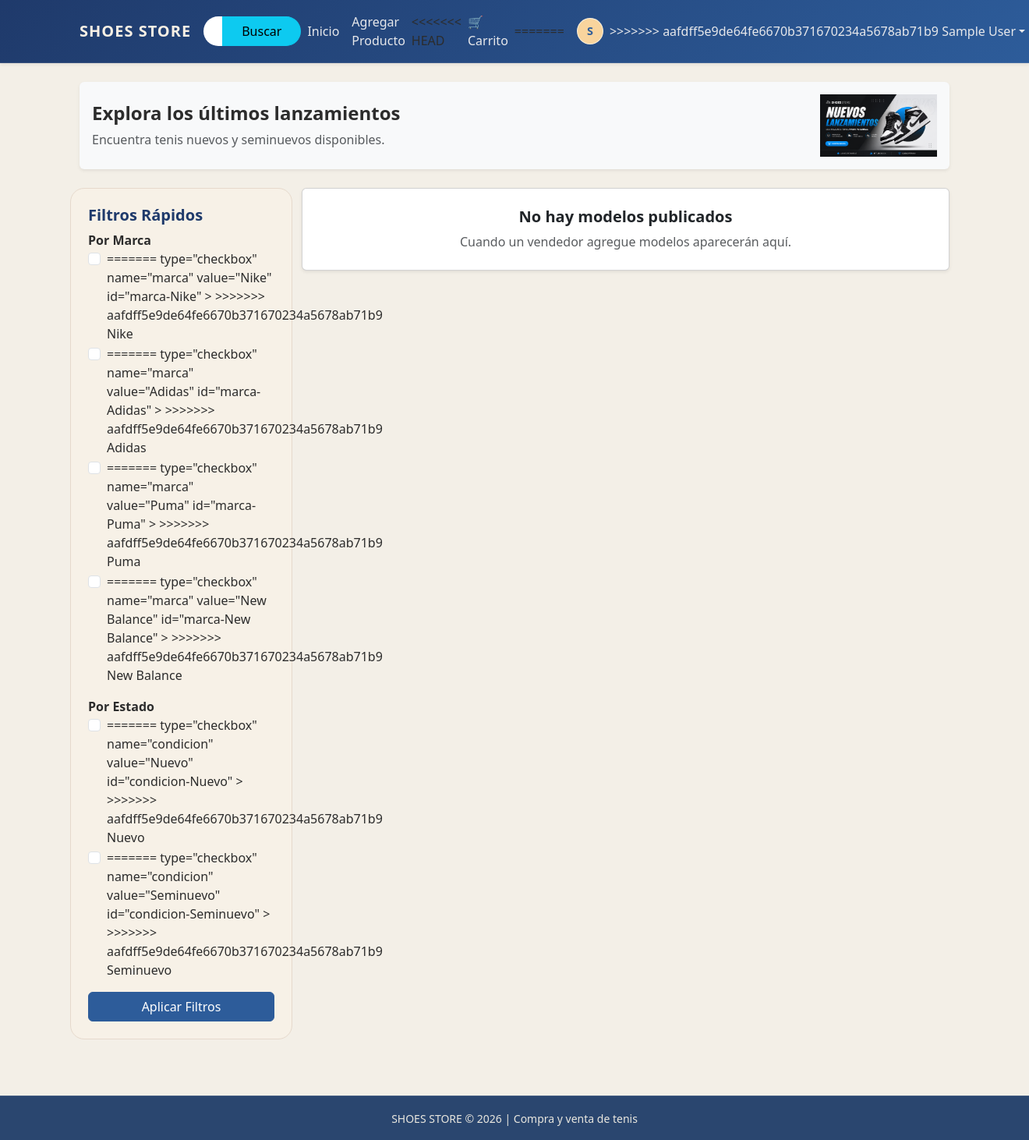
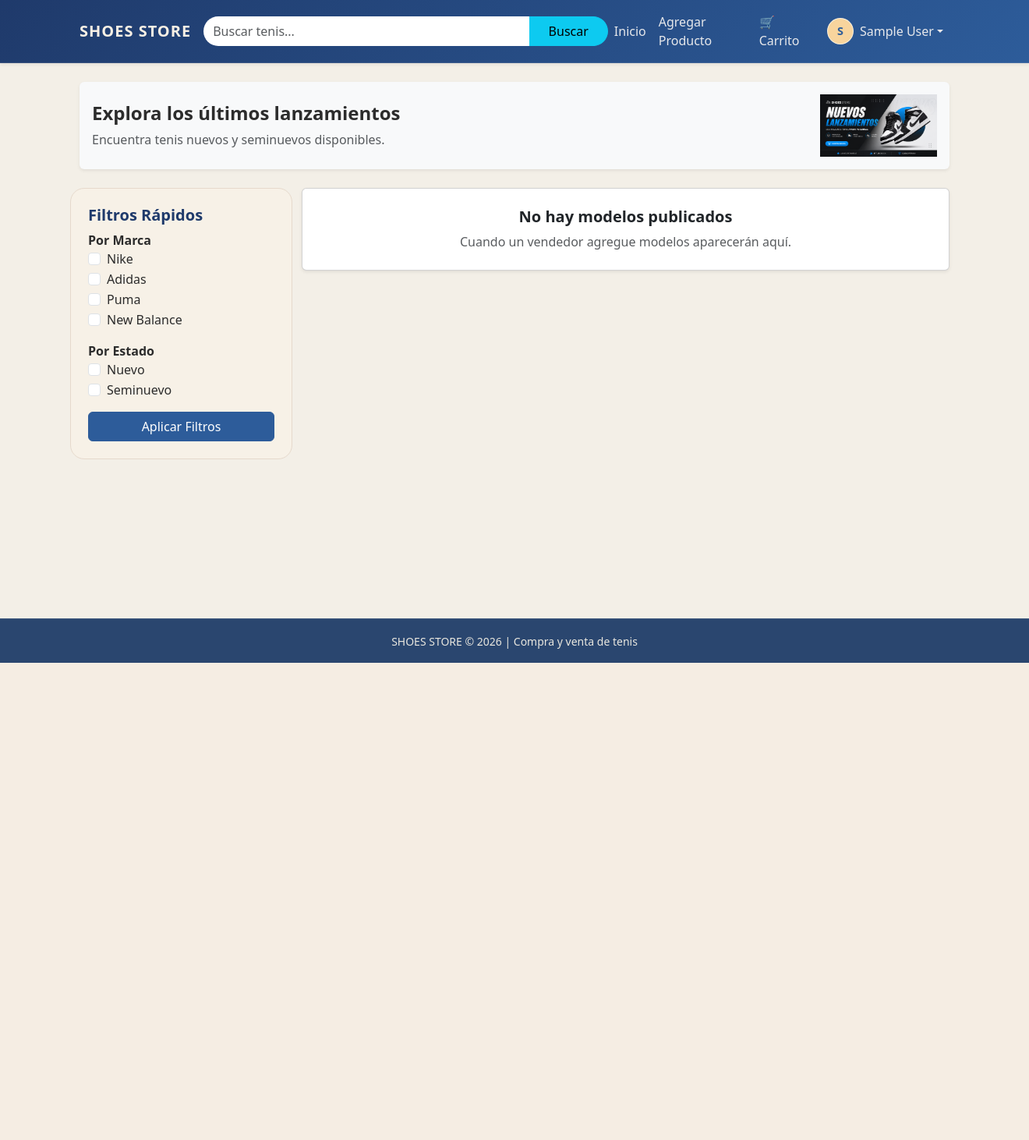
Before and after one commit to RamonRenteria1/Reventa-Tenis-Proyecto, a Flask app: page /tienda in a window 1320 px wide. Shown: the whole page at 78% size. After the commit the page ends 850 px from the top, so only its background shows below. Run offline with Flask 3, Linux system fonts and the light colour scheme; the visitor is signed in with stand-in values (Sample User, id 1); data that the repository does not hold is empty.

Commit message:
Resolver conflictos de merge en tienda.html y base.html

```diff
--- a/templates/base.html
+++ b/templates/base.html
@@ -140,7 +140,6 @@
 
                     {% endif %}
 
-<<<<<<< HEAD
                     <!-- CARRITO CON CONTADOR - AGREGADO -->
                     <li class="nav-item">
                         <a class="nav-link position-relative" href="{{ url_for('ver_carrito') }}">
@@ -152,8 +151,6 @@
                         </a>
                     </li>
 
-                    <li class="nav-item">
-=======
                     <li class="nav-item dropdown ms-lg-2">
                         <a class="nav-link dropdown-toggle d-flex align-items-center"
                            href="#"
@@ -165,7 +162,6 @@
                             <span class="profile-badge me-2">
                                 {{ session.get('nombre')[0] if session.get('nombre') else 'U' }}
                             </span>
->>>>>>> aafdff5e9de64fe6670b371670234a5678ab71b9
 
                             {{ session.get('nombre') }}
 
--- a/templates/tienda.html
+++ b/templates/tienda.html
@@ -30,18 +30,11 @@
                 {% for marca in ['Nike', 'Adidas', 'Puma', 'New Balance'] %}
                 <div class="form-check">
                     <input class="form-check-input"
-<<<<<<< HEAD
-                            type="checkbox"
-                            name="marca"
-                            value="{{ marca }}"
-                            id="marca-{{ marca }}">
-=======
                            type="checkbox"
                            name="marca"
                            value="{{ marca }}"
                            id="marca-{{ marca }}"
                            {% if marca in request.args.getlist('marca') %}checked{% endif %}>
->>>>>>> aafdff5e9de64fe6670b371670234a5678ab71b9
 
                     <label class="form-check-label" for="marca-{{ marca }}">
                         {{ marca }}
@@ -56,18 +49,11 @@
                 {% for condicion in ['Nuevo', 'Seminuevo'] %}
                 <div class="form-check">
                     <input class="form-check-input"
-<<<<<<< HEAD
-                            type="checkbox"
-                            name="condicion"
-                            value="{{ condicion }}"
-                            id="condicion-{{ condicion }}">
-=======
                            type="checkbox"
                            name="condicion"
                            value="{{ condicion }}"
                            id="condicion-{{ condicion }}"
                            {% if condicion in request.args.getlist('condicion') %}checked{% endif %}>
->>>>>>> aafdff5e9de64fe6670b371670234a5678ab71b9
 
                     <label class="form-check-label" for="condicion-{{ condicion }}">
                         {{ condicion }}
@@ -90,15 +76,9 @@
 
             <div class="col-md-4">
 
-<<<<<<< HEAD
-                <div class="card shadow-sm h-100"
-                    data-bs-toggle="modal"
-                    data-bs-target="#modalProducto{{ producto._id }}">
-=======
                 <div class="card card-product shadow-sm h-100"
                      data-bs-toggle="modal"
                      data-bs-target="#modalProducto{{ producto._id }}">
->>>>>>> aafdff5e9de64fe6670b371670234a5678ab71b9
 
                     <img src="{{ producto.imagen }}"
                         class="card-img-top"
```
